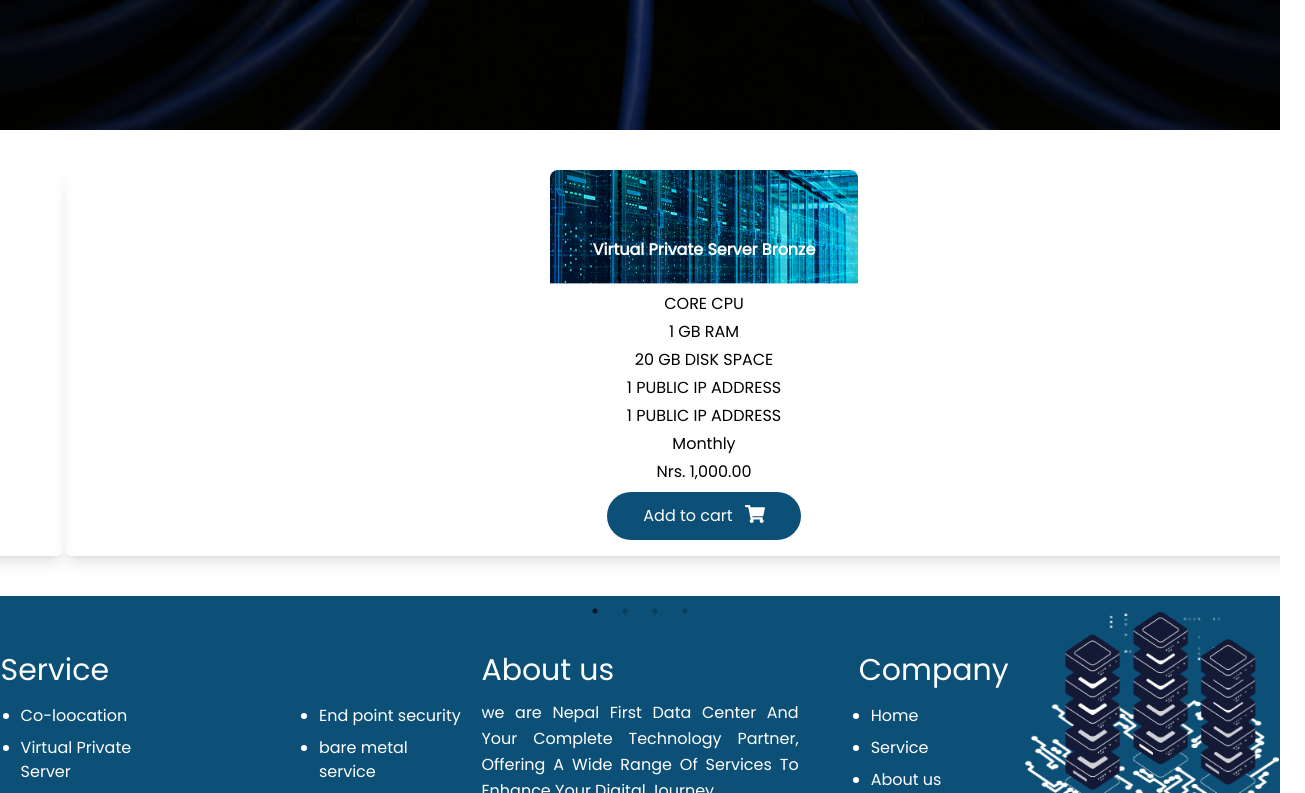
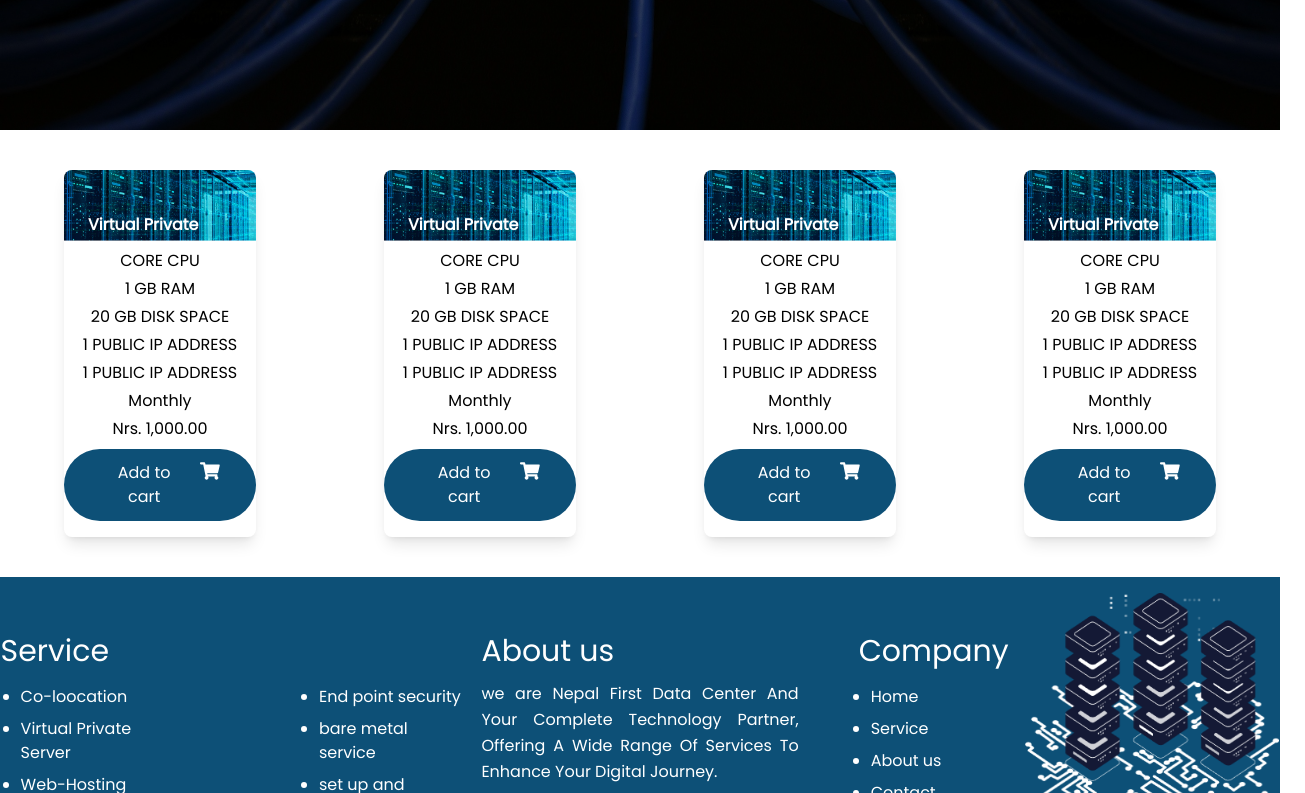
Before and after one commit to joshishikhar37/Dataspace, a Next.js app: page /end in a window 1280 px wide. Shown: the part 867-1660 px from the top of the page, 1305 px wide, since content can reach past the window. Built offline with nearby package versions, Linux system fonts and the light colour scheme.

Commit message:
removeBorder

```diff
--- a/app/layout.tsx
+++ b/app/layout.tsx
@@ -23,7 +23,7 @@ export default function RootLayout({
 }>) {
   return (
     <html className={poppins.className}>
-      <body className="flex-col">
+      <body className="">
         <main className="relative">{children}</main>
 
         <div className="fixed top-[-0] w-full">
--- a/components/Plans.tsx
+++ b/components/Plans.tsx
@@ -26,8 +26,8 @@ const Plans = () => {
     slidesToScroll: 1
   };
   return (
-    <div className="">
-      <Slider {...settings}>
+    <div className="flex">
+
         {Object.keys(plans).map((planKey: keyof PlansObject) => (
           <div
             key={planKey}
@@ -60,7 +60,7 @@ const Plans = () => {
             </div>
           </div>
         ))}
-      </Slider>
+
     </div>
   );
 };
--- a/components/accordian.tsx
+++ b/components/accordian.tsx
@@ -13,9 +13,31 @@ export default function ColocationAccordian() {
       setExpanded(isExpanded ? panel : false);
     };
 
+
   return (
-    <div>
+    <div className="custom-accordion">
+      <style>{`
+        .custom-accordion .MuiAccordion-root.Mui-expanded {
+          margin: 0;
+        }
+
+
+        .custom-accordion .MuiAccordion-root {
+          box-shadow: none;
+          border-left: none;
+          border-right: none;
+        }
+
+        .custom-accordion .MuiAccordionSummary-root {
+          border-radius: 0;
+        }
+
+        .custom-accordion .MuiAccordionSummary-content {
+          margin: 0;
+        }
+      `}</style>
       <Accordion
+        className=""
         expanded={expanded === "panel1"}
         onChange={handleChange("panel1")}
       >
```
